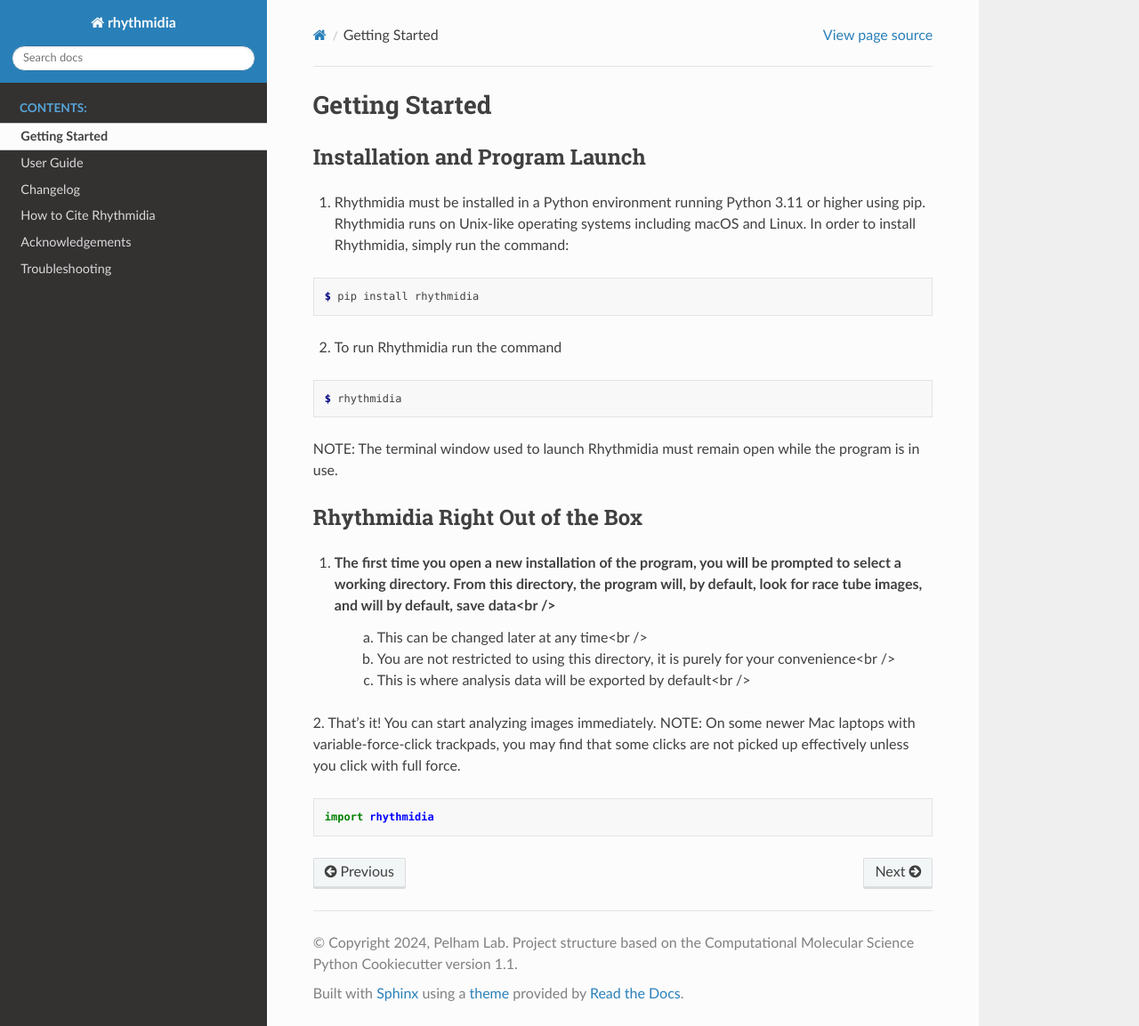
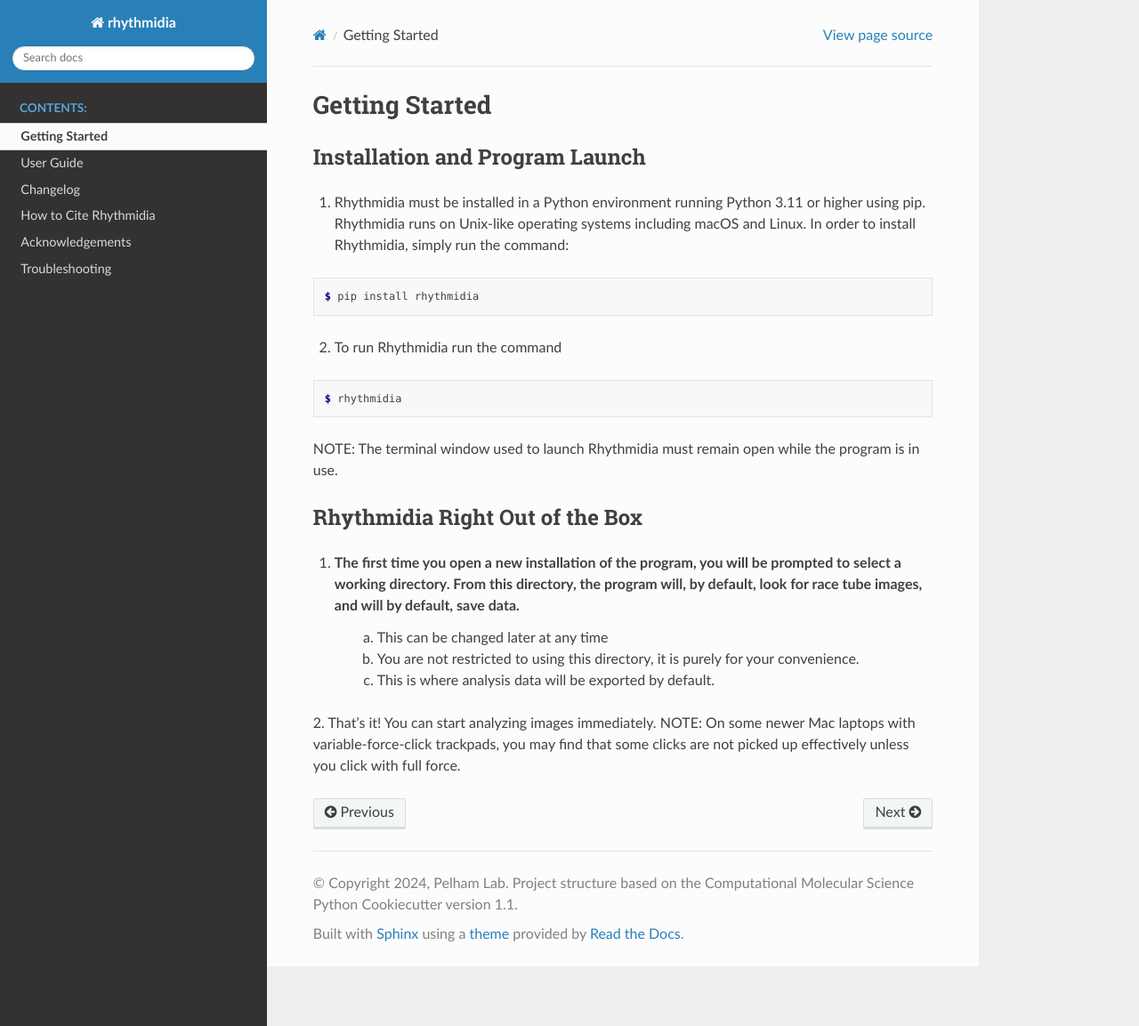
Before and after one commit to Pelham-Lab/rhythmidia, a Sphinx documentation site: the page built from docs/getting_started.rst, in a window 1280 px wide and 1153 px high. Shown: the whole window at 89% size. Built offline with Sphinx 7.4.7 and the Read the Docs theme 2.0.0, drawn with Linux system fonts in a browser that asks for light colours; the version number could not be read and is left out.

Commit message:
Updated docs

```diff
--- a/docs/getting_started.rst
+++ b/docs/getting_started.rst
@@ -21,13 +21,9 @@
 
 Rhythmidia Right Out of the Box
 ---------------
-1. The first time you open a new installation of the program, you will be prompted to select a working directory. From this directory, the program will, by default, look for race tube images, and will by default, save data<br />
-    a. This can be changed later at any time<br />
-    b. You are not restricted to using this directory, it is purely for your convenience<br />
-    c. This is where analysis data will be exported by default<br />
+1. The first time you open a new installation of the program, you will be prompted to select a working directory. From this directory, the program will, by default, look for race tube images, and will by default, save data.
+    a. This can be changed later at any time
+    b. You are not restricted to using this directory, it is purely for your convenience.
+    c. This is where analysis data will be exported by default.
 2. That’s it! You can start analyzing images immediately.
 NOTE: On some newer Mac laptops with variable-force-click trackpads, you may find that some clicks are not picked up effectively unless you click with full force.
-
-.. code-block:: python
-
-    import rhythmidia
```
